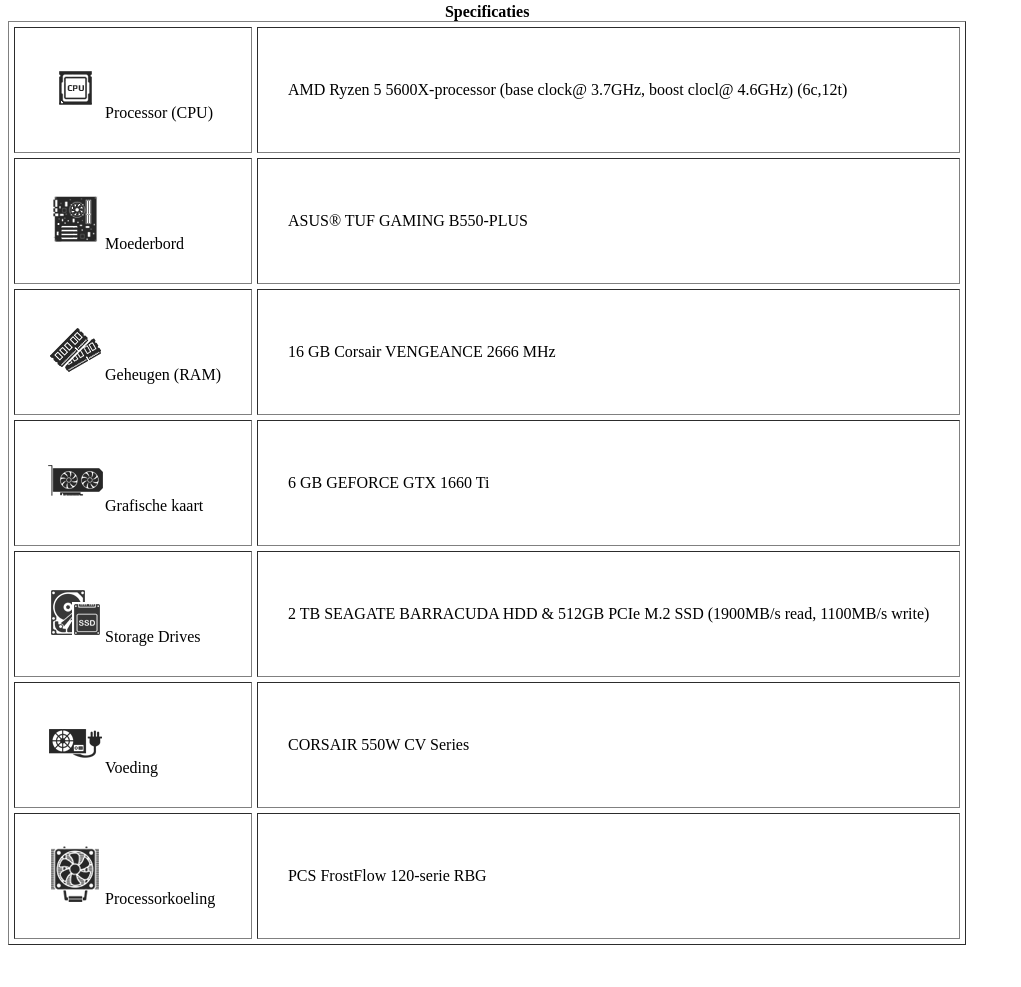
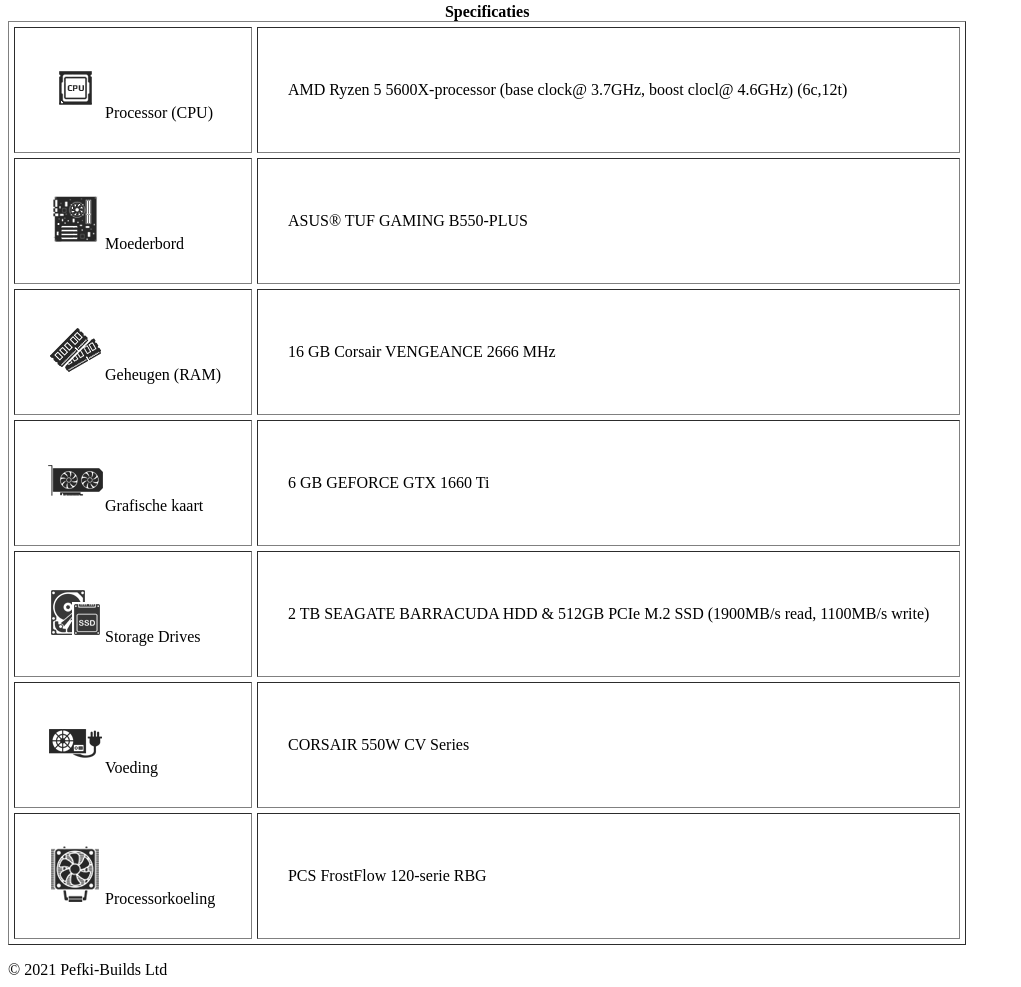
Before and after one commit to Pefki/pefki.github.io, a plain HTML site: page mid-range-AMD.html in a window 1280 px wide. Shown: the part 702-1689 px from the top of the page, without its empty margins (0-1021 px from the left). Before the commit the page ends 1663 px from the top, so only its background shows below. Drawn offline with Linux system fonts and the light colour scheme.

Commit message:
Update mid-range-AMD.html

```diff
--- a/mid-range-AMD.html
+++ b/mid-range-AMD.html
@@ -65,5 +65,6 @@
 		  </tbody>
 		</table>
 	</p>
+	<footer>&copy; 2021 Pefki-Builds Ltd</footer>
 </body>
 </html>
```
